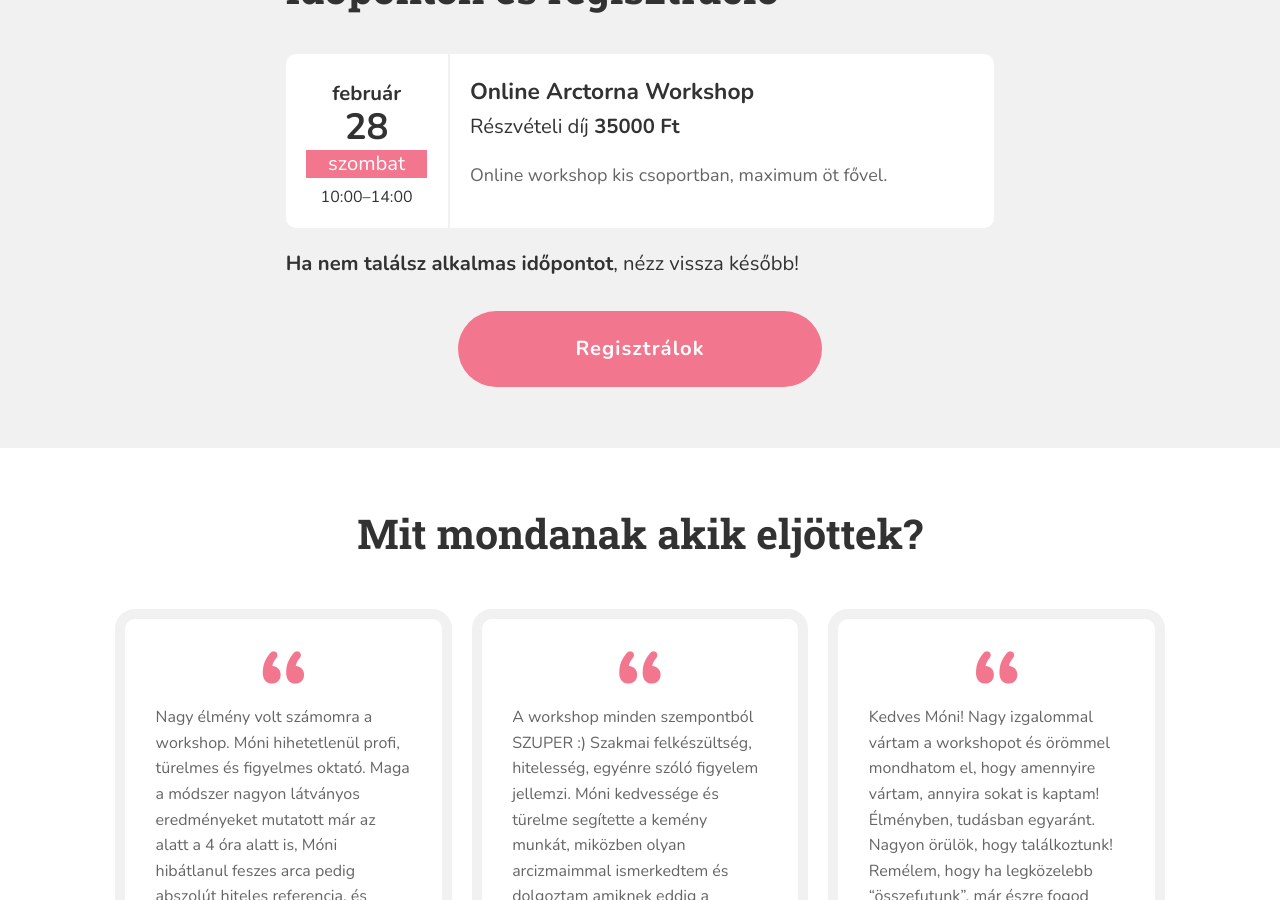
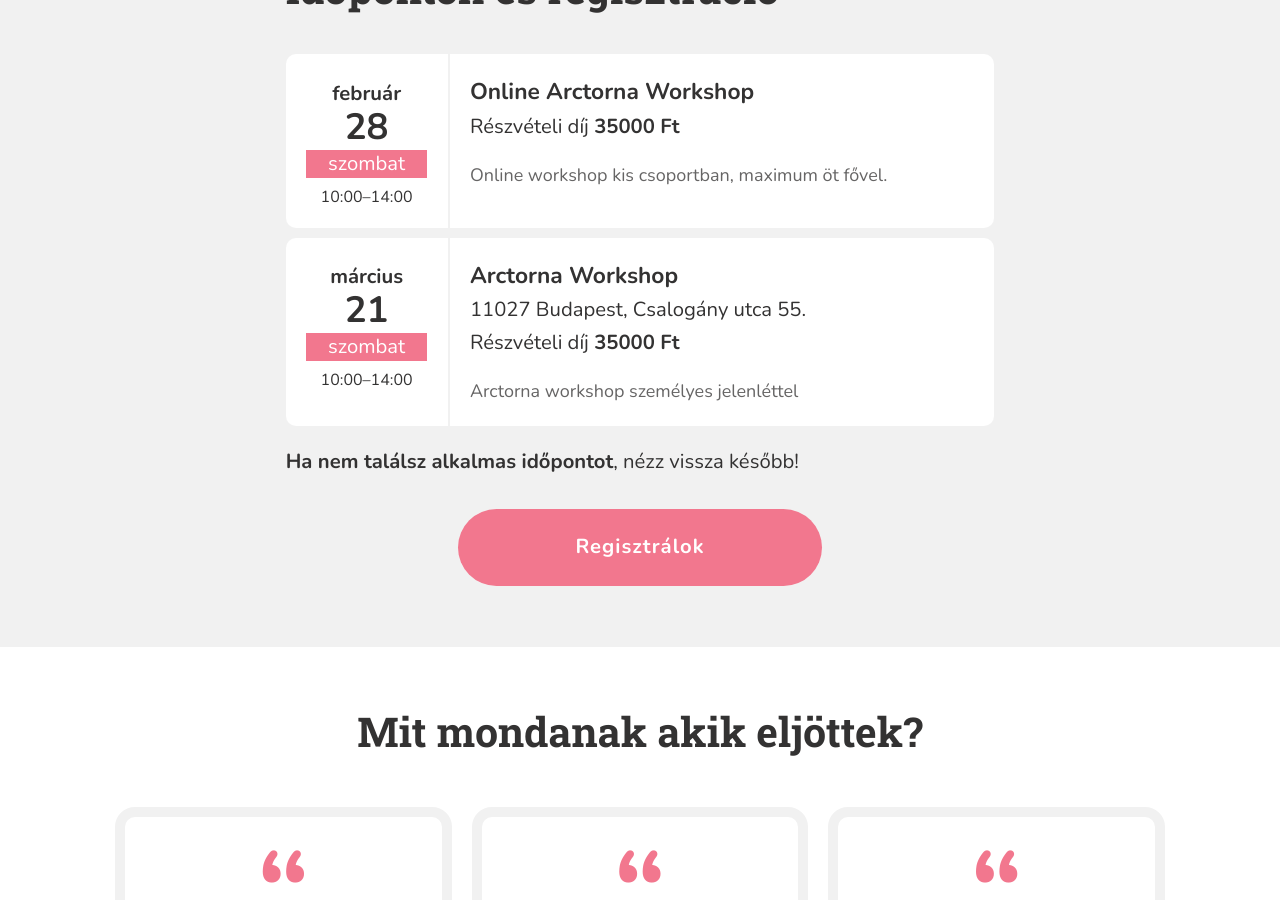
Before and after one commit to monikamudra/arctorna, a Jekyll site: the page built from workshop.md, in a window 1280 px wide and 900 px high, scrolled down 2199 px. Built offline with Jekyll 4.4.1, drawn with Linux system fonts in a browser that asks for light colours.

Commit message:
Update workshop event

```diff
--- a/_data/workshop.yaml
+++ b/_data/workshop.yaml
@@ -57,3 +57,13 @@ events:
       Online workshop kis csoportban, maximum öt fővel.
     price: 35000
     full: false
+
+  - date: 2026-3-21-T10:00
+    start: "10:00"
+    end: "14:00"
+    title: Arctorna Workshop
+    description: >-
+      Arctorna workshop személyes jelenléttel
+    address: 11027 Budapest, Csalogány utca 55.
+    price: 35000
+    full: false
```
